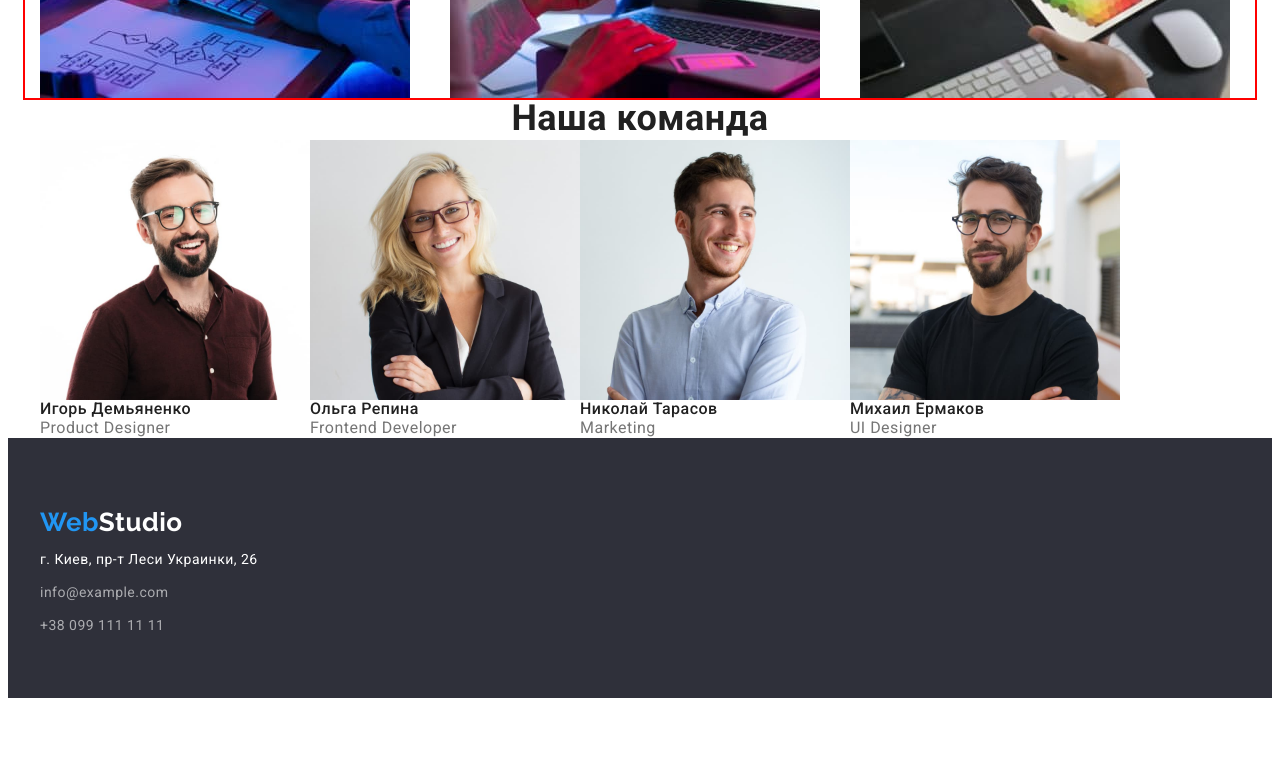
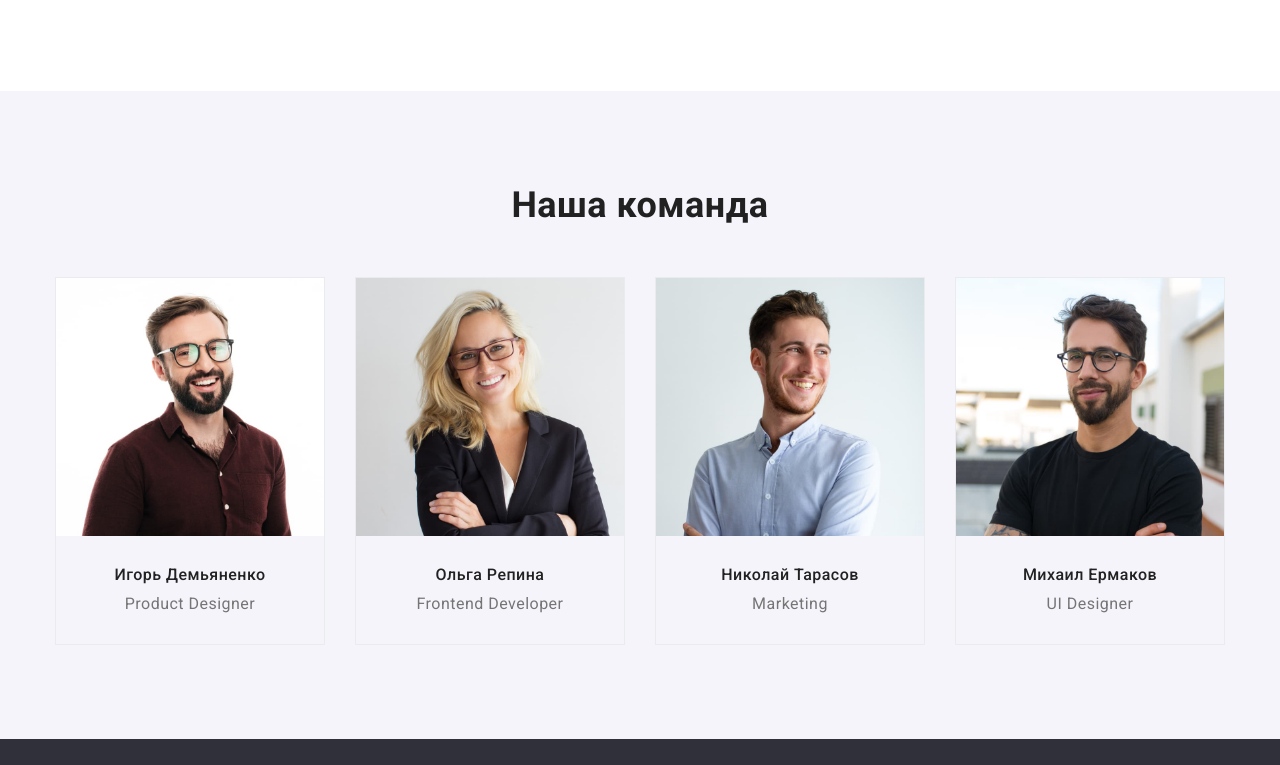
Before and after one commit to Svetlana2505/goit-markup-hw-03, a plain HTML site: page index.html in a window 1280 px wide. Shown: the part 1275-2040 px from the top of the page. Before the commit the page ends 1981 px from the top, so only its background shows below. Drawn offline with nearby package versions, Linux system fonts and the light colour scheme.

Commit message:
добавляет  классы и стили

```diff
--- a/css/styles.css
+++ b/css/styles.css
@@ -35,6 +35,8 @@ a {
 
 img {
   display: block;
+  max-width: 100%;
+  height: auto;
 }
 
 .list {
@@ -52,18 +54,19 @@ img {
 .header {
   padding-top: 24px;
   padding-bottom: 25px;
-  margin-bottom: 94px;
+  border-bottom: 1px solid #ececec;
 }
 
-.header-container,
+/* .header-container,
 .feature-container,
 .hero-container,
 .working-container,
+.team-container,
 .filter,
 .filter-list,
 .project-list {
   outline: 2px solid red;
-}
+} */
 
 .header-container {
   display: flex;
@@ -128,8 +131,8 @@ img {
   color: var(--title-text-color);
 }
 
-.header-list-link:hover,
-.header-list-link:focus {
+.header-list .link:hover,
+.header-list .link:focus {
   color: var(--accent-color);
 }
 
@@ -137,13 +140,13 @@ img {
 
 .hero {
   background-color: var(--background-color);
+  padding-top: 200px;
+  padding-bottom: 200px;
+  margin-bottom: 92px;
 }
 
 .hero-container {
-  padding-top: 200px;
-  padding-bottom: 200px;
   text-align: center;
-  margin-bottom: 92px;
 }
 
 .hero-title {
@@ -200,6 +203,10 @@ img {
 
 /* чем мы занимаемся */
 
+.working {
+  margin-bottom: 94px;
+}
+
 .working-list {
   display: flex;
 }
@@ -226,18 +233,51 @@ img {
   margin-right: 0;
 }
 
+/*  наша команда */
 
-/* чем мы занимаемся */
+.team {
+  background-color: #f5f4fa;
+  padding-top: 94px;
+  padding-bottom: 94px;
+}
 
+.team-title {
+  margin-bottom: 50px;
+}
 .team-list {
   display: flex;
 }
+
+.team-item {
+  width: calc((100% - 90px) / 4);
+  margin-right: 30px;
+  text-align: center;
+  border: 1px solid #E9EBED;
+}
+
+.team-item:nth-child(4) {
+  margin-right: 0;
+}
+
+.team-subitem {
+  padding-top:30px;
+  padding-bottom: 30px;
+}
+
+/* .team-subitem {
+  border-width: 0 1px 1px 1px;
+  border-color: #2196f3;
+  border-style: solid;
+  padding-top: 30px;
+  padding-bottom: 30px;
+} */
 
 .team-subtitle {
   font-weight: 500;
   font-size: 16px;
   line-height: 1.18;
   color: var(--primary-text-color);
+  margin-bottom: 10px;
 }
 
 .team-text {
@@ -246,7 +286,12 @@ img {
   color: var(--title-text-color);
 }
 
-/* портфолио */
+/* страница2 портфолио */
+
+.filter {
+  padding-top: 94px;
+  padding-bottom: 94px;
+}
 
 .visually-hidden {
   position: absolute;
@@ -289,14 +334,24 @@ img {
 
 .project-list {
   display: flex;
-  justify-content: center;
   flex-wrap: wrap;
 }
 
-.project-item {
+/* .project-item {
   width: 370px;
   margin-right: 30px;
   margin-bottom: 30px;
+}
+
+.project-item:nth-child(3n) {
+  margin-right: 0;
+} */
+
+.project-item {
+  width: calc((100% - 60px) / 3);
+  margin-right: 30px;
+  margin-bottom: 30px;
+  border: 1px solid #EEEEEE;
 }
 
 .project-item:nth-child(3n) {
--- a/index.html
+++ b/index.html
@@ -4,6 +4,10 @@
     <meta charset="UTF-8" />
     <meta http-equiv="X-UA-Compatible" content="IE=edge" />
     <meta name="viewport" content="width=device-width, initial-scale=1.0" />
+    <link
+      rel="stylesheet"
+      href="https://cdnjs.cloudflare.com/ajax/libs/modern-normalize/1.1.0/modern-normalize.min.css"
+    />
     <link
       href="https://fonts.googleapis.com/css2?family=Raleway:wght@700&family=Roboto:wght@400;500;700;900&display=swap"
       rel="stylesheet"
@@ -107,24 +111,52 @@
           <h2 class="team-title">Наша команда</h2>
           <ul class="team-list">
             <li class="team-item list">
-              <img src="./images/box1.jpg" alt="фото" width="270" />
+              <img
+                src="./images/box1.jpg"
+                class="team-img"
+                alt="фото"
+                width="270"
+              />
+              <div class="team-subitem">
                 <h3 class="team-subtitle">Игорь Демьяненко</h3>
                 <p class="team-text">Product Designer</p>
+              </div>
             </li>
             <li class="team-item list">
-              <img src="./images/box2.jpg" alt="фото" width="270" />
+              <img
+                src="./images/box2.jpg"
+                class="team-img"
+                alt="фото"
+                width="270"
+              />
+              <div class="team-subitem">
                 <h3 class="team-subtitle">Ольга Репина</h3>
                 <p class="team-text">Frontend Developer</p>
+              </div>
             </li>
             <li class="team-item list">
-              <img src="./images/box3.jpg" alt="фото" width="270" />
+              <img
+                src="./images/box3.jpg"
+                class="team-img"
+                alt="фото"
+                width="270"
+              />
+              <div class="team-subitem">
                 <h3 class="team-subtitle">Николай Тарасов</h3>
                 <p class="team-text">Marketing</p>
+              </div>
             </li>
             <li class="team-item list">
-              <img src="./images/box4.jpg" alt="фото" width="270" />
+              <img
+                src="./images/box4.jpg"
+                class="team-img"
+                alt="фото"
+                width="270"
+              />
+              <div class="team-subitem">
                 <h3 class="team-subtitle">Михаил Ермаков</h3>
                 <p class="team-text">UI Designer</p>
+              </div>
             </li>
           </ul>
         </div>
@@ -132,7 +164,7 @@
     </main>
     <!-- футер -->
     <footer class="footer">
-      <div class="container">
+      <div class="footer-container container">
         <a href="" class="footer-logo"
           ><span class="logo-item">Web</span>Studio</a
         >
```
Lines whose indentation alone changed are shown as unchanged.
